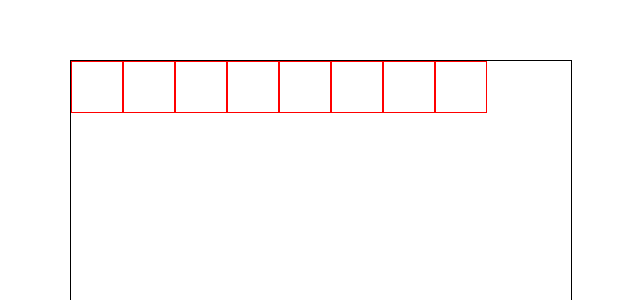
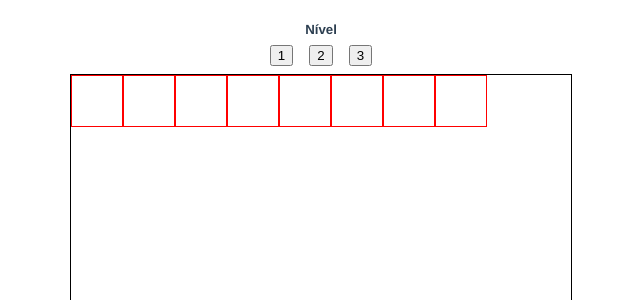
Before and after one commit to AlanDuOl/guess-vue, a JavaScript app: page / in a window 1280 px wide. Shown: the top 300 px of the page, without its empty margins (319-959 px from the left). Built offline with nearby package versions, Linux system fonts and the light colour scheme.

Commit message:
Add lvl btns

```diff
--- a/src/App.vue
+++ b/src/App.vue
@@ -1,5 +1,11 @@
 <template>
   <div id="app">
+    <h5>Nível</h5>
+    <div id="lvl-btns-container">
+      <button class="lvl-btn">1</button>
+      <button class="lvl-btn">2</button>
+      <button class="lvl-btn">3</button>
+    </div>
     <Board />
   </div>
 </template>
@@ -21,6 +27,20 @@ export default {
   -moz-osx-font-smoothing: grayscale;
   text-align: center;
   color: #2c3e50;
-  margin-top: 60px;
 }
+
+#lvl-btns-container {
+  display: flex;
+  justify-content: center;
+  margin-bottom: 8px;
+}
+
+h5 {
+  margin-bottom: 8px;
+}
+
+.lvl-btn {
+  margin: 0 8px;
+}
+
 </style>
--- /dev/null
+++ b/vue.config.js
@@ -0,0 +1,4 @@
+
+module.exports = {
+    publicPath: '/dist'
+}
```
